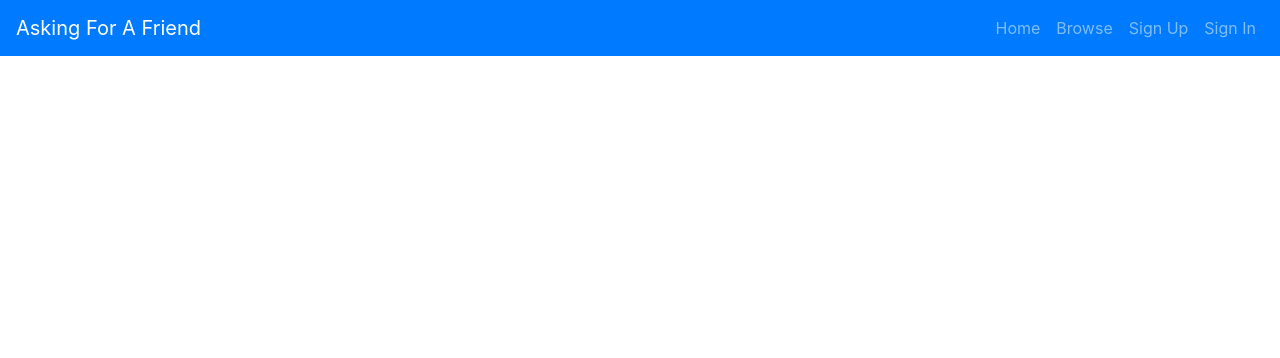
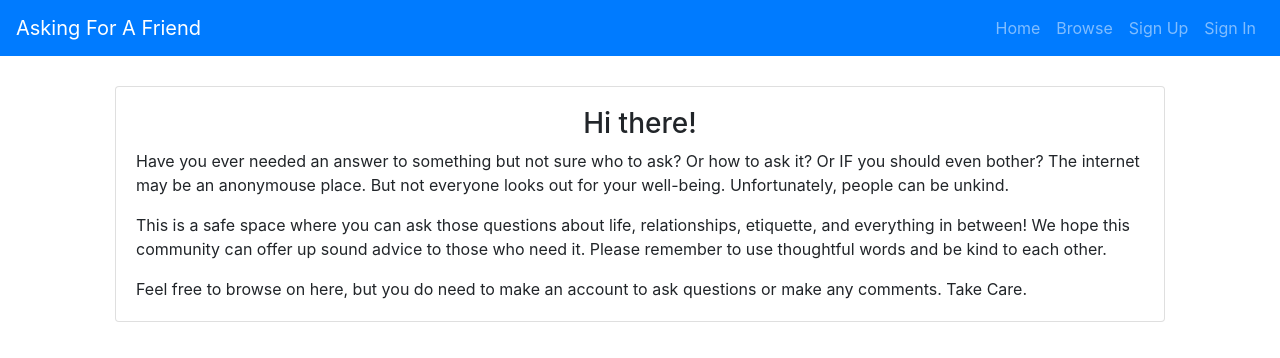
Before and after one commit to yingsongsana/asking-for-a-friend-client, a React app: page /#/ in a window 1280 px wide. Shown: the top 358 px of the page. Built offline with nearby package versions, Linux system fonts and the light colour scheme.

Commit message:
Added a welcome/mission statement in homepage
Minimal styling. Will need to polish the statement. (And add Code of
Conduct when signing-up)

```diff
--- a/src/components/App/App.js
+++ b/src/components/App/App.js
@@ -4,6 +4,7 @@ import { Route } from 'react-router-dom'
 import AuthenticatedRoute from '../AuthenticatedRoute/AuthenticatedRoute'
 import AutoDismissAlert from '../AutoDismissAlert/AutoDismissAlert'
 import Header from '../Header/Header'
+import Home from '../Home/Home'
 import Posts from '../posts/Posts'
 import Post from '../posts/Post'
 // import CommentBox from '../comments/CommentBox'
@@ -47,6 +48,9 @@ class App extends Component {
           />
         ))}
         <main className="container">
+          <Route exact path='/' render={() => (
+            <Home alert={this.alert} user={user} />
+          )} />
           <Route exact path='/posts' render={() => (
             <Posts alert={this.alert} user={user} />
           )} />
--- /dev/null
+++ b/src/components/Home/Home.js
@@ -0,0 +1,18 @@
+import React from 'react'
+import Card from 'react-bootstrap/Card'
+
+const homeStyle = {
+  margin: '30px'
+}
+
+const Home = () => (
+  <Card body style={homeStyle}>
+    <h3 style={{ textAlign: 'center' }}>Hi there!</h3>
+    <p>Have you ever needed an answer to something but not sure who to ask? Or how to ask it? Or IF you should even bother? The internet may be an anonymouse place. But not everyone looks out for your well-being. Unfortunately, people can be unkind.</p>
+
+    <p>This is a safe space where you can ask those questions about life, relationships, etiquette, and everything in between! We hope this community can offer up sound advice to those who need it. Please remember to use thoughtful words and be kind to each other.</p>
+    <footer>Feel free to browse on here, but you do need to make an account to ask questions or make any comments. Take Care.</footer>
+  </Card>
+)
+
+export default Home
--- a/src/components/SignIn/SignIn.js
+++ b/src/components/SignIn/SignIn.js
@@ -33,7 +33,7 @@ class SignIn extends Component {
         message: messages.signInSuccess,
         variant: 'success'
       }))
-      .then(() => history.push('/'))
+      .then(() => history.push('/posts'))
       .catch(error => {
         console.error(error)
         this.setState({ username: '', password: '' })
--- a/src/components/comments/CommentBox.scss
+++ b/src/components/comments/CommentBox.scss
@@ -21,7 +21,3 @@
 .comments h2 {
   font-weight: 300;
 }
-
-.header {
-
-}
```
